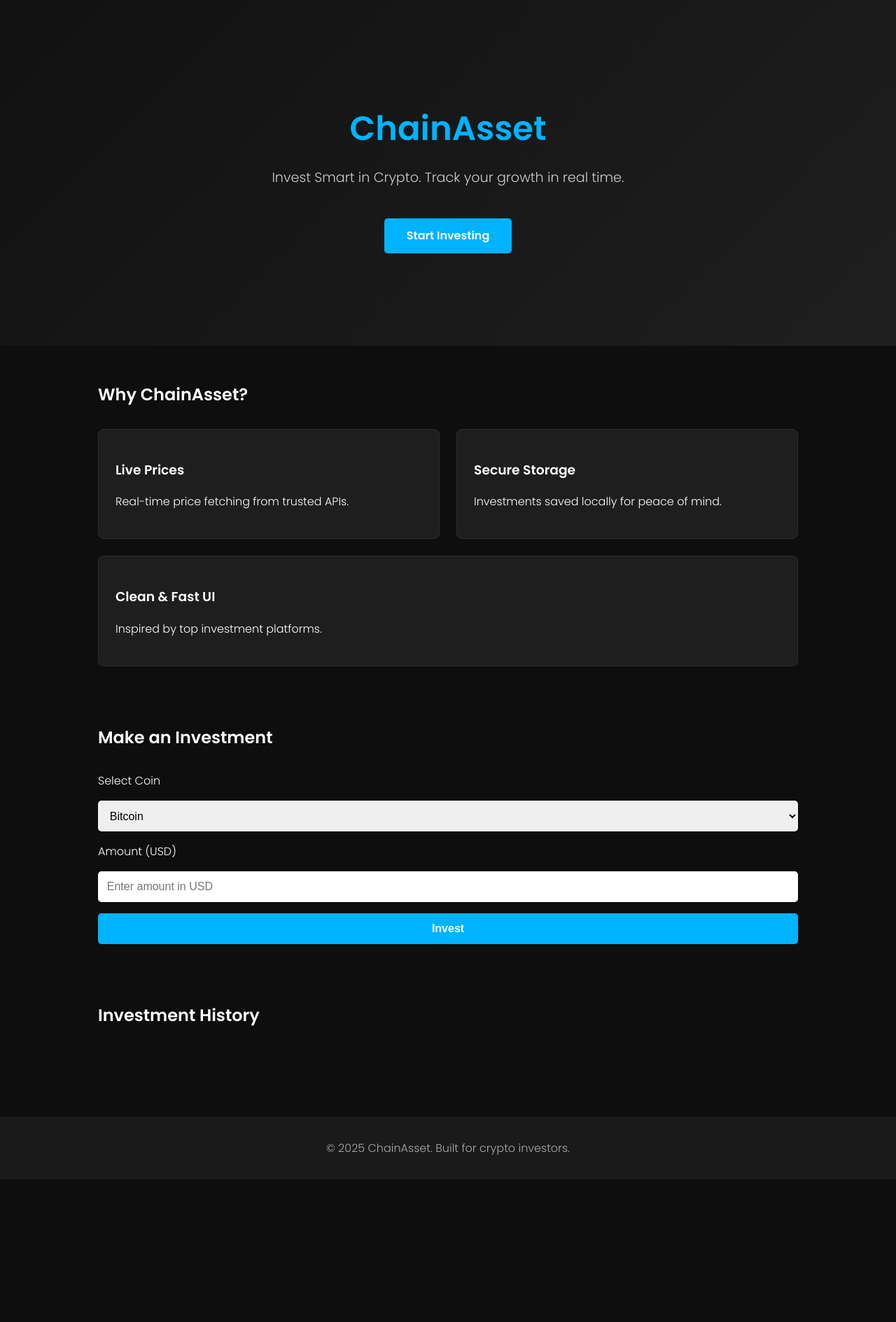
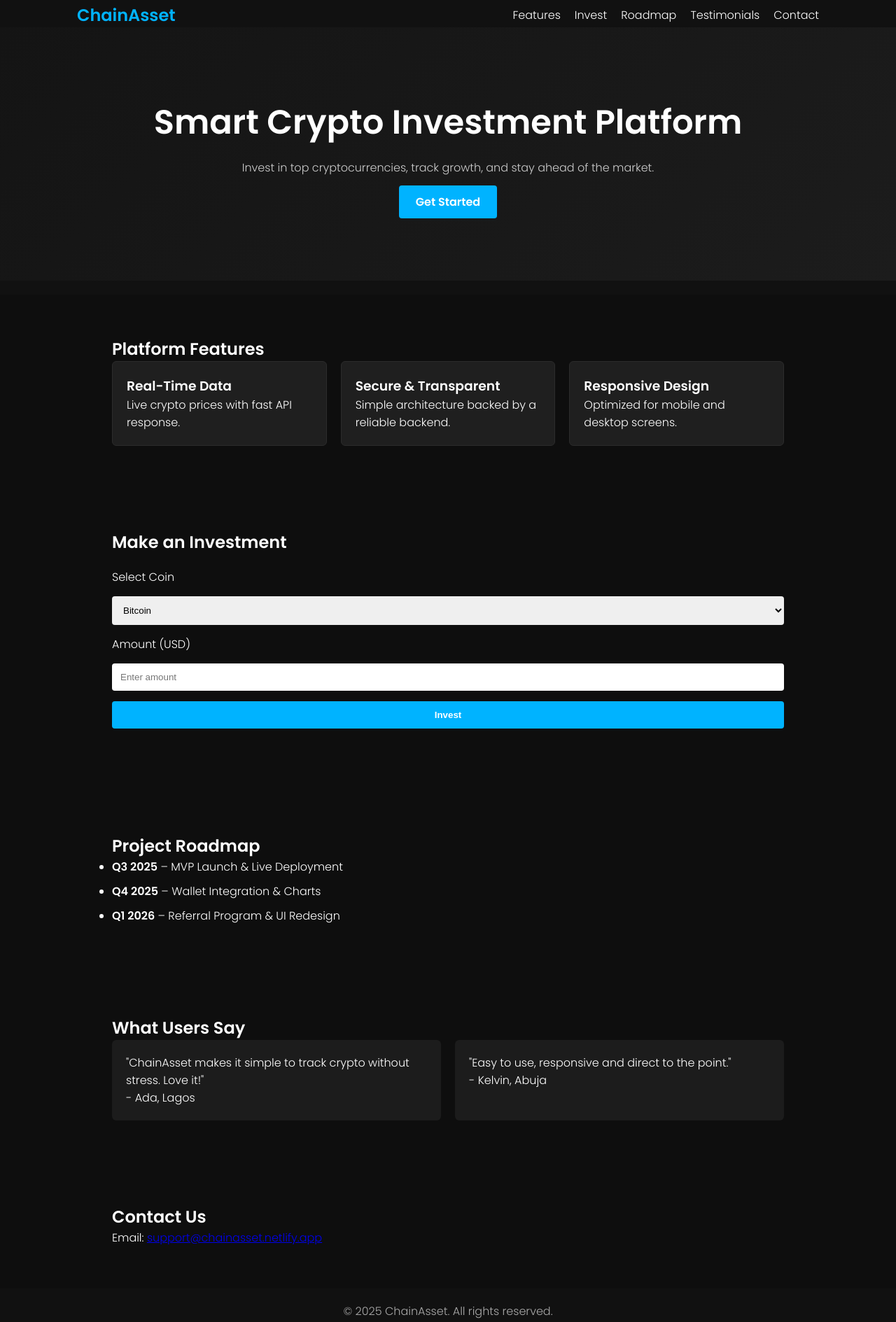
Before and after one commit to shayslim/investment-site, a website: page public/index.html in a window 1280 px wide. Shown: the part 16-1905 px from the top of the page at 70% size. Before the commit the page ends 1701 px from the top, so only its background shows below. Drawn offline with nearby package versions, Linux system fonts and the light colour scheme; no server answers.

Commit message:
Full ElitexHub-style landing page added

```diff
--- a/public/index.html
+++ b/public/index.html
@@ -2,39 +2,50 @@
 <html lang="en">
 <head>
   <meta charset="UTF-8" />
-  <meta name="viewport" content="width=device-width, initial-scale=1.0"/>
-  <title>ChainAsset - Crypto Investment</title>
+  <meta name="viewport" content="width=device-width, initial-scale=1.0" />
+  <title>ChainAsset – Smart Crypto Investment</title>
   <link rel="stylesheet" href="style.css" />
+  <link rel="stylesheet" href="https://unpkg.com/aos@2.3.1/dist/aos.css" />
   <link href="https://fonts.googleapis.com/css2?family=Poppins:wght@300;600&display=swap" rel="stylesheet" />
 </head>
 <body>
-  <header class="hero">
-    <div class="container">
-      <h1>ChainAsset</h1>
-      <p>Invest Smart in Crypto. Track your growth in real time.</p>
-      <a href="#invest" class="cta-btn">Start Investing</a>
+  <header>
+    <nav>
+      <div class="logo">ChainAsset</div>
+      <ul class="nav-links">
+        <li><a href="#features">Features</a></li>
+        <li><a href="#invest">Invest</a></li>
+        <li><a href="#roadmap">Roadmap</a></li>
+        <li><a href="#testimonials">Testimonials</a></li>
+        <li><a href="#contact">Contact</a></li>
+      </ul>
+    </nav>
+    <div class="hero" data-aos="fade-up">
+      <h1>Smart Crypto Investment Platform</h1>
+      <p>Invest in top cryptocurrencies, track growth, and stay ahead of the market.</p>
+      <a href="#invest" class="cta-btn">Get Started</a>
     </div>
   </header>
 
-  <section class="features container">
-    <h2>Why ChainAsset?</h2>
+  <section id="features" class="container" data-aos="fade-up">
+    <h2>Platform Features</h2>
     <div class="grid">
       <div class="card">
-        <h3>Live Prices</h3>
-        <p>Real-time price fetching from trusted APIs.</p>
+        <h3>Real-Time Data</h3>
+        <p>Live crypto prices with fast API response.</p>
       </div>
       <div class="card">
-        <h3>Secure Storage</h3>
-        <p>Investments saved locally for peace of mind.</p>
+        <h3>Secure & Transparent</h3>
+        <p>Simple architecture backed by a reliable backend.</p>
       </div>
       <div class="card">
-        <h3>Clean & Fast UI</h3>
-        <p>Inspired by top investment platforms.</p>
+        <h3>Responsive Design</h3>
+        <p>Optimized for mobile and desktop screens.</p>
       </div>
     </div>
   </section>
 
-  <section class="investment container" id="invest">
+  <section id="invest" class="container" data-aos="fade-up">
     <h2>Make an Investment</h2>
     <div class="form-group">
       <label for="coin">Select Coin</label>
@@ -45,20 +56,46 @@
       </select>
 
       <label for="amount">Amount (USD)</label>
-      <input type="number" id="amount" placeholder="Enter amount in USD" />
+      <input type="number" id="amount" placeholder="Enter amount" />
       <button onclick="invest()">Invest</button>
+    </div>
+    <ul id="investment-list"></ul>
+  </section>
+
+  <section id="roadmap" class="container" data-aos="fade-up">
+    <h2>Project Roadmap</h2>
+    <ul class="roadmap">
+      <li><strong>Q3 2025</strong> – MVP Launch & Live Deployment</li>
+      <li><strong>Q4 2025</strong> – Wallet Integration & Charts</li>
+      <li><strong>Q1 2026</strong> – Referral Program & UI Redesign</li>
+    </ul>
+  </section>
+
+  <section id="testimonials" class="container" data-aos="fade-up">
+    <h2>What Users Say</h2>
+    <div class="testimonial-grid">
+      <div class="testimonial">
+        <p>"ChainAsset makes it simple to track crypto without stress. Love it!"</p>
+        <span>- Ada, Lagos</span>
+      </div>
+      <div class="testimonial">
+        <p>"Easy to use, responsive and direct to the point."</p>
+        <span>- Kelvin, Abuja</span>
+      </div>
     </div>
   </section>
 
-  <section class="container">
-    <h2>Investment History</h2>
-    <ul id="investment-list"></ul>
+  <section id="contact" class="container" data-aos="fade-up">
+    <h2>Contact Us</h2>
+    <p>Email: <a href="mailto:support@chainasset.netlify.app">support@chainasset.netlify.app</a></p>
   </section>
 
   <footer>
-    <p>&copy; 2025 ChainAsset. Built for crypto investors.</p>
+    <p>&copy; 2025 ChainAsset. All rights reserved.</p>
   </footer>
 
   <script src="script.js"></script>
+  <script src="https://unpkg.com/aos@2.3.1/dist/aos.js"></script>
+  <script>AOS.init();</script>
 </body>
 </html>
--- a/public/script.js
+++ b/public/script.js
@@ -5,16 +5,16 @@ async function invest() {
   const amount = parseFloat(document.getElementById('amount').value);
 
   if (!amount || amount <= 0) {
-    alert('Please enter a valid amount');
+    alert('Please enter a valid amount.');
     return;
   }
 
   try {
-    const priceRes = await fetch(`${BASE_URL}/api/price/${coin}`);
+    const priceRes = await fetch(BASE_URL + '/api/price/' + coin);
     const priceData = await priceRes.json();
     const price = priceData[coin].usd;
 
-    await fetch(`${BASE_URL}/api/invest`, {
+    await fetch(BASE_URL + '/api/invest', {
       method: 'POST',
       headers: { 'Content-Type': 'application/json' },
       body: JSON.stringify({ coin, amount, priceAtInvestment: price })
@@ -22,28 +22,24 @@ async function invest() {
 
     loadInvestments();
   } catch (err) {
-    alert('Something went wrong while investing. Try again.');
+    alert('Error making investment. Please try again.');
   }
 }
 
 async function loadInvestments() {
   try {
-    const res = await fetch(`${BASE_URL}/api/investments`);
+    const res = await fetch(BASE_URL + '/api/investments');
     const data = await res.json();
     const list = document.getElementById('investment-list');
     list.innerHTML = '';
 
     data.forEach(inv => {
       const li = document.createElement('li');
-      // data.forEach(inv => {
-//   const li = document.createElement('li');
-//   li.innerText = "Investment record";
-//   list.appendChild(li);
-// });
+      li.innerText = inv.coin.toUpperCase() + ": $" + inv.amount + " @ $" + inv.priceAtInvestment + " on " + new Date(inv.date).toLocaleString();
       list.appendChild(li);
     });
   } catch (err) {
-    console.log("Error loading investments", err);
+    console.log('Error loading investments', err);
   }
 }
 
--- a/public/style.css
+++ b/public/style.css
@@ -1,73 +1,104 @@
+* {
+  margin: 0;
+  padding: 0;
+  box-sizing: border-box;
+}
+
 body {
-  margin: 0;
   font-family: 'Poppins', sans-serif;
   background-color: #0e0e0e;
   color: #ffffff;
 }
 
-.container {
-  max-width: 1000px;
+header {
+  background: #111;
+  padding: 20px 0;
+}
+
+nav {
+  display: flex;
+  justify-content: space-between;
+  align-items: center;
+  max-width: 1100px;
   margin: auto;
-  padding: 2rem;
+  padding: 0 20px;
+}
+
+.logo {
+  font-size: 1.5rem;
+  font-weight: bold;
+  color: #00b3ff;
+}
+
+.nav-links {
+  display: flex;
+  gap: 20px;
+  list-style: none;
+}
+
+.nav-links a {
+  text-decoration: none;
+  color: #fff;
+  font-weight: 500;
 }
 
 .hero {
-  background: linear-gradient(135deg, #111, #1f1f1f);
+  text-align: center;
   padding: 100px 20px;
-  text-align: center;
+  background: linear-gradient(135deg, #141414, #1c1c1c);
 }
 
 .hero h1 {
   font-size: 3rem;
-  color: #00b3ff;
   margin-bottom: 1rem;
 }
 
 .hero p {
-  font-size: 1.2rem;
   color: #ccc;
+  margin-bottom: 1.5rem;
 }
 
 .cta-btn {
   background: #00b3ff;
-  color: #fff;
-  padding: 0.8rem 2rem;
-  margin-top: 1.5rem;
-  display: inline-block;
-  border: none;
-  border-radius: 5px;
+  color: white;
+  padding: 12px 24px;
+  border-radius: 4px;
   text-decoration: none;
-  font-weight: 600;
+  font-weight: bold;
 }
 
-.features .grid {
+.container {
+  max-width: 1000px;
+  margin: auto;
+  padding: 60px 20px;
+}
+
+.grid {
   display: flex;
-  gap: 1.5rem;
   flex-wrap: wrap;
-  margin-top: 2rem;
+  gap: 20px;
 }
 
 .card {
-  background: #1e1e1e;
-  padding: 1.5rem;
+  background: #1f1f1f;
+  padding: 20px;
+  border-radius: 6px;
   flex: 1;
-  min-width: 280px;
-  border-radius: 8px;
-  border: 1px solid #2d2d2d;
+  min-width: 250px;
+  border: 1px solid #2c2c2c;
 }
 
-.investment .form-group {
+.form-group {
   display: flex;
   flex-direction: column;
-  gap: 1rem;
-  margin-top: 2rem;
+  gap: 15px;
+  margin-top: 20px;
 }
 
 input, select, button {
-  padding: 0.8rem;
+  padding: 12px;
+  border-radius: 4px;
   border: none;
-  border-radius: 5px;
-  font-size: 1rem;
 }
 
 button {
@@ -78,23 +109,38 @@ button {
 }
 
 #investment-list {
-  margin-top: 2rem;
-  padding-left: 0;
   list-style: none;
+  margin-top: 30px;
 }
 
 #investment-list li {
-  background: #1a1a1a;
-  padding: 1rem;
-  border-bottom: 1px solid #2c2c2c;
+  background: #1c1c1c;
+  margin-bottom: 10px;
+  padding: 10px;
   border-radius: 4px;
-  margin-bottom: 1rem;
+}
+
+.roadmap li {
+  margin-bottom: 10px;
+}
+
+.testimonial-grid {
+  display: flex;
+  gap: 20px;
+  flex-wrap: wrap;
+}
+
+.testimonial {
+  background: #1c1c1c;
+  padding: 20px;
+  border-radius: 6px;
+  flex: 1;
+  min-width: 250px;
 }
 
 footer {
+  background: #111;
+  padding: 20px;
   text-align: center;
-  padding: 1rem;
-  background: #1a1a1a;
   color: #aaa;
-  margin-top: 4rem;
 }
```
